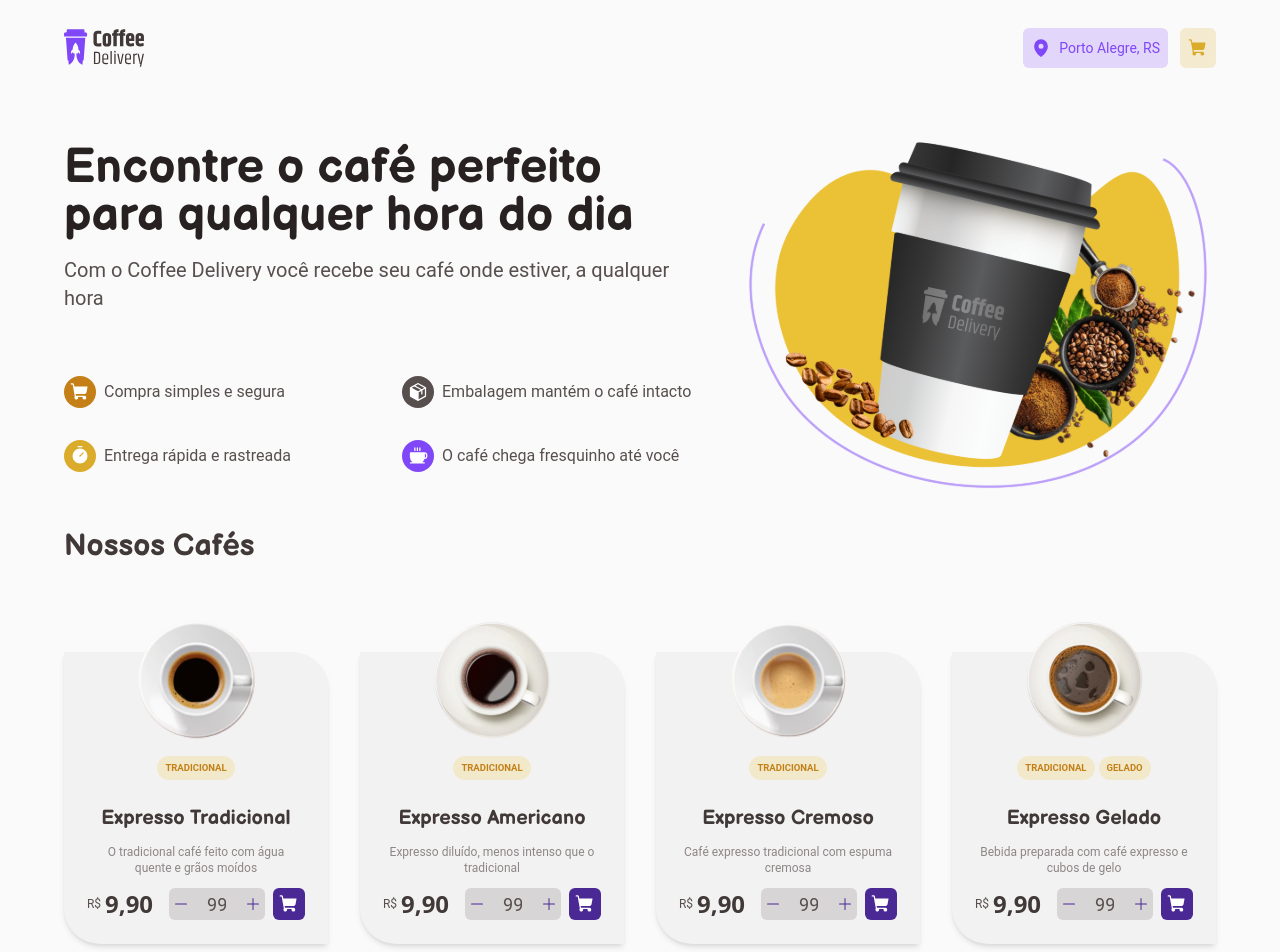
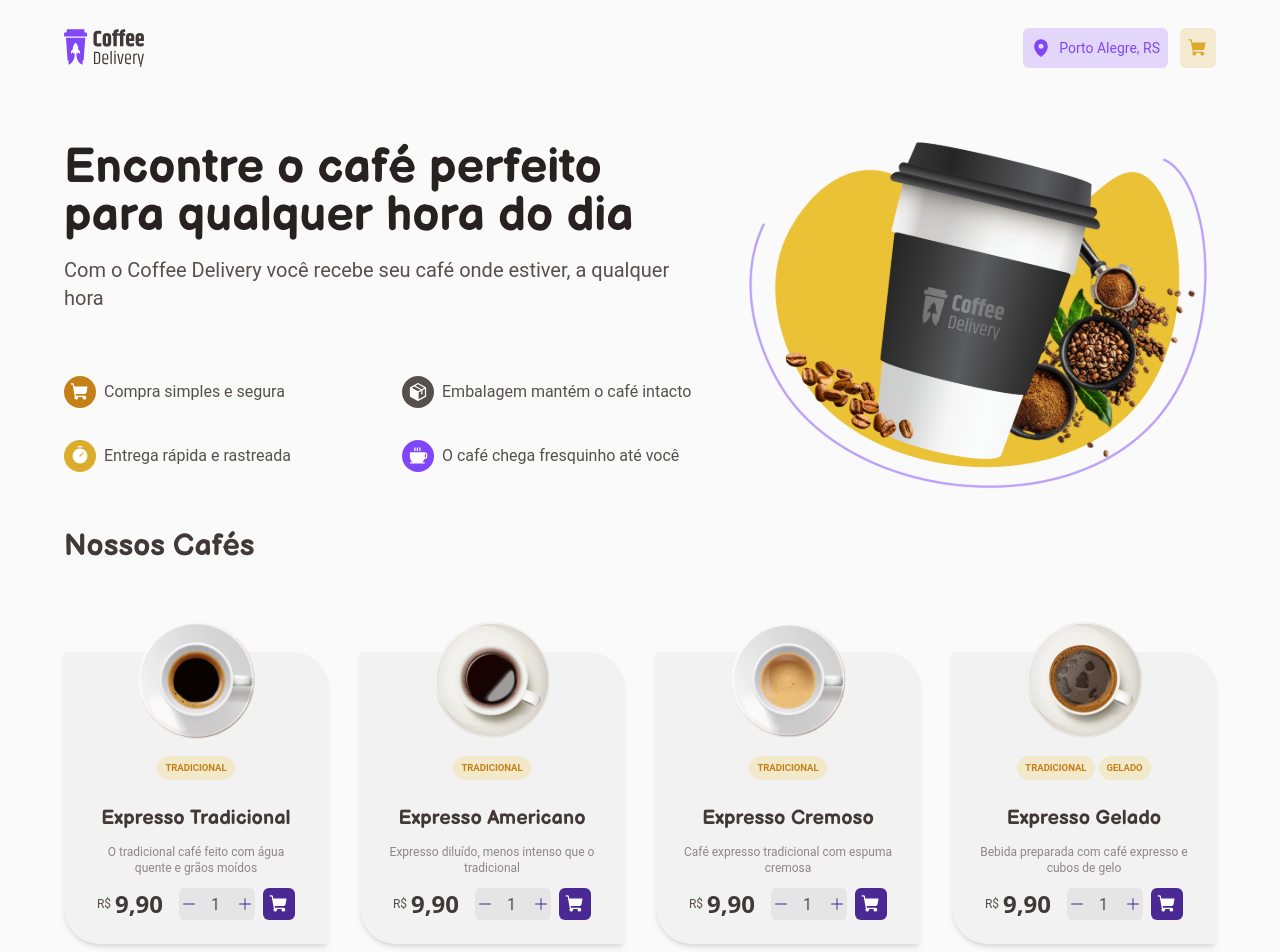
Before and after one commit to CaioLima10/coffee-delivery, a React (Vite) app: page / in a window 1280 px wide. Shown: the top 952 px of the page. Built offline with nearby package versions, Linux system fonts and the light colour scheme.

Commit message:
feat: add component button and input

```diff
--- /dev/null
+++ b/src/components/Button/index.tsx
@@ -0,0 +1,14 @@
+import { ButtonHTMLAttributes } from "react";
+
+type ButtonProps = ButtonHTMLAttributes<HTMLButtonElement>;
+
+export function Button({ ...props }: ButtonProps) {
+  return (
+    <button
+      className="uppercase text-xs flex items-center hover:bg-baseHover
+              justify-center gap-2 bg-baseButton h-14 w-48 rounded-md focus:border
+            focus:border-brandPurple"
+      {...props}
+    />
+  );
+}
--- /dev/null
+++ b/src/components/input/index.tsx
@@ -0,0 +1,7 @@
+import { InputHTMLAttributes } from "react";
+
+type InputProps = InputHTMLAttributes<HTMLInputElement>;
+
+export function Input({ ...props }: InputProps) {
+  return <input {...props} />;
+}
--- a/src/components/quantity/input/index.tsx
+++ b/src/components/quantity/input/index.tsx
@@ -6,22 +6,23 @@ export function QuantityInput() {
       <Minus
         size={10}
         weight="fill"
-        className="bg-baseHover text-brandPurpleDark w-6 h-8 p-1
-    cursor-pointer hover:bg-baseButton rounded-tl-md rounded-bl-md"
+        className="bg-baseButton text-brandPurpleDark w-5 h-8 p-0.5
+            cursor-pointer hover:bg-baseHover rounded-tl-md rounded-bl-md"
       />
       <div className="flex items-center justify-center">
         <input
           type="number"
           readOnly
-          value={99}
-          className="appearance-none w-12 pl-3.5 h-8 text-lg text-center bg-baseHover hover:border-brandPurpleDark"
+          value={1}
+          className="appearance-none w-9 pl-3 h-8 text-base text-center
+          bg-baseButton hover:border-brandPurpleDark"
         />
       </div>
       <Plus
         size={10}
         weight="fill"
-        className="bg-baseHover text-brandPurpleDark w-6 h-8 p-1
-    cursor-pointer hover:bg-baseButton rounded-tr-md rounded-br-md"
+        className="bg-baseButton text-brandPurpleDark w-5 h-8 p-0.5
+            cursor-pointer hover:bg-baseHover rounded-tr-md rounded-br-md"
       />
     </div>
   );
```
